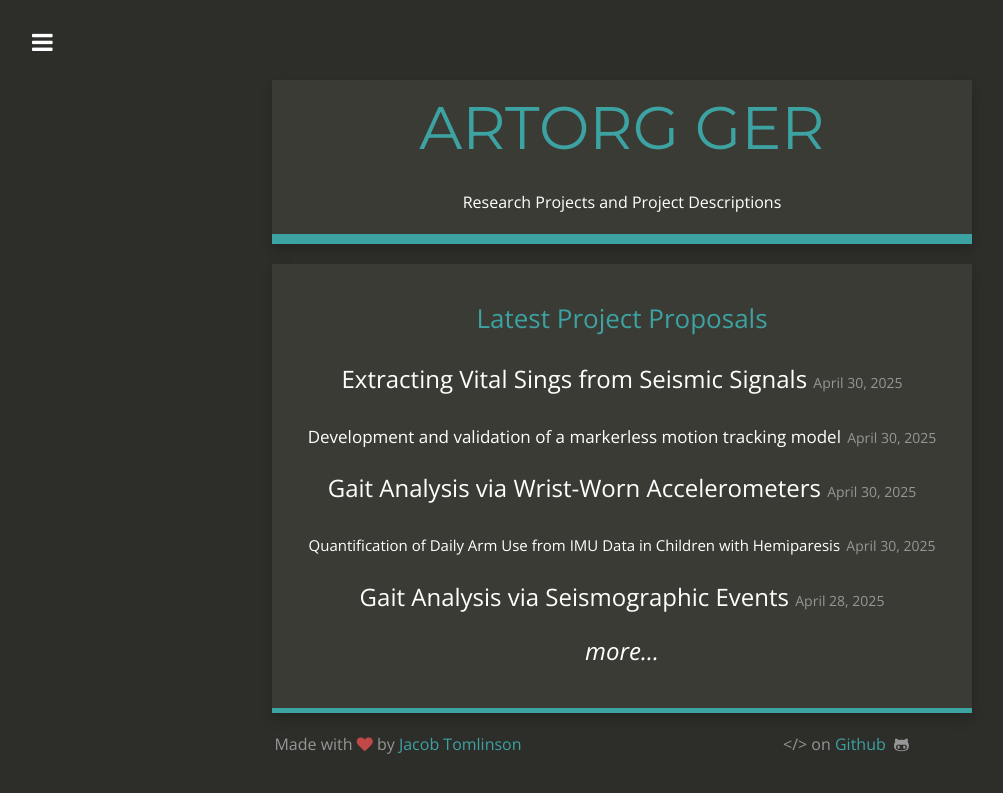
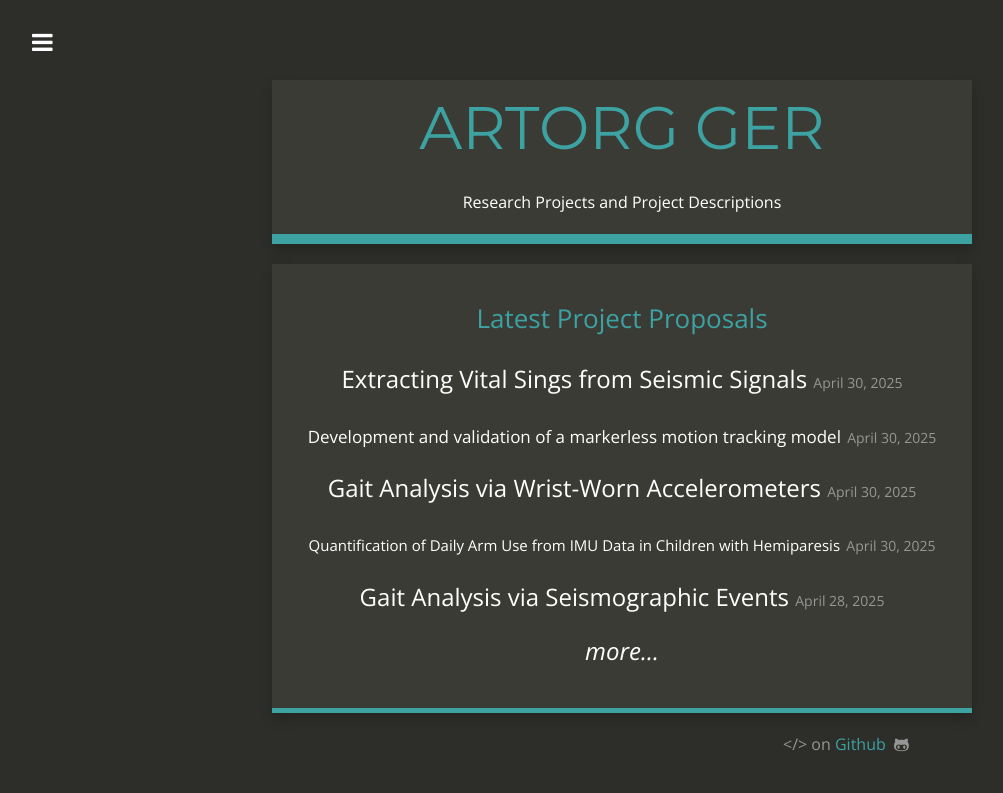
Before and after one commit to ARTORG-GERONTECHNOLOGY/ARTORG-GERONTECHNOLOGY.github.io, a Jekyll site: the page built from index.html, in a window 1280 px wide. Shown: the top 793 px of the page, without its empty margins (18-1021 px from the left). Built offline with Jekyll 4.4.1, drawn with Linux system fonts in a browser that asks for light colours; nearby versions of some CDN libraries.

```diff
--- a/_config.yml
+++ b/_config.yml
@@ -22,11 +22,12 @@ xing_link:
 facebook_link:
 
 # Footer
-footer_left: "Made with <i class=\"fa fa-heart\"></i> by <a href=\"https://twitter.com/_JacobTomlinson\">Jacob Tomlinson</a>"
+footer_left: ""
 footer_right: "&lt;/&gt; on <a href=\"https://github.com/jacobtomlinson/carte-noire\">Github</a> &nbsp;<i class=\"fa fa-github-alt\"></i>"
 
 # Build settings
 markdown: kramdown
+mathjax: true
 
 kramdown:
   input: GFM
```
